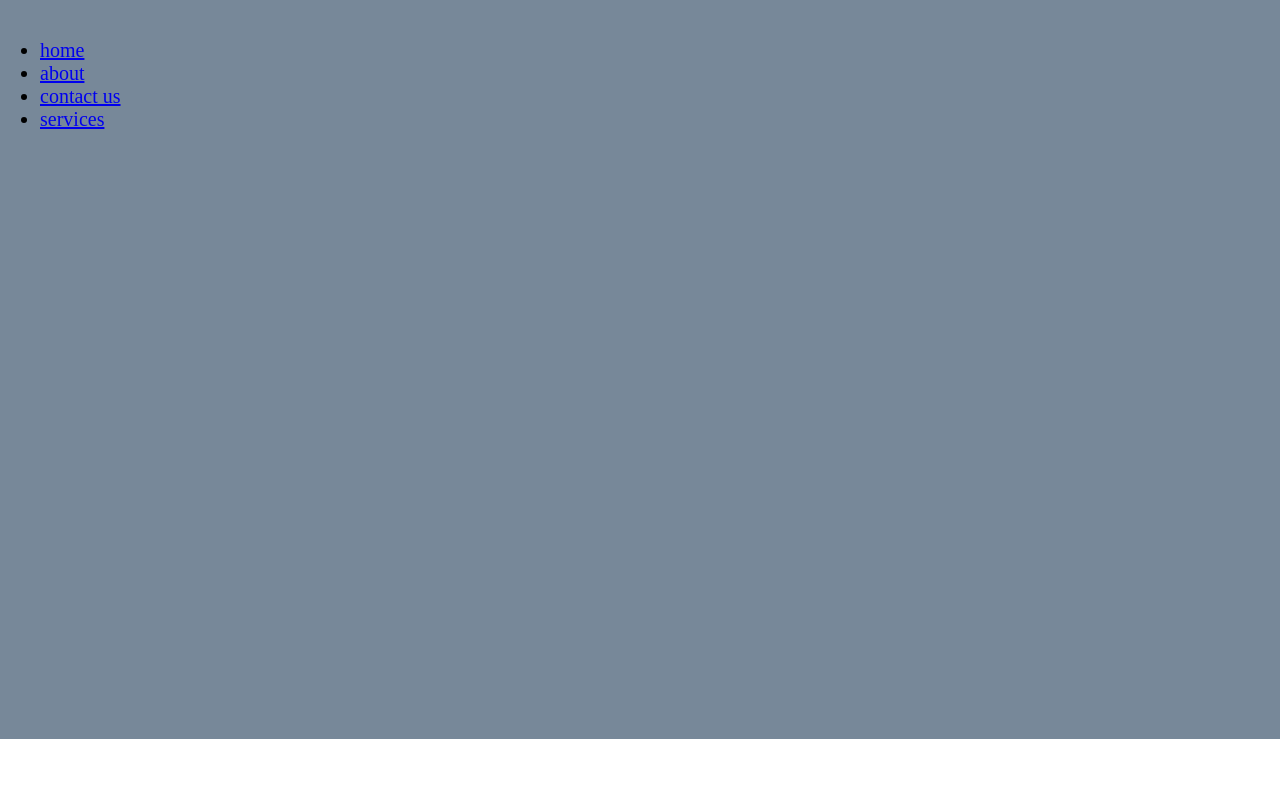
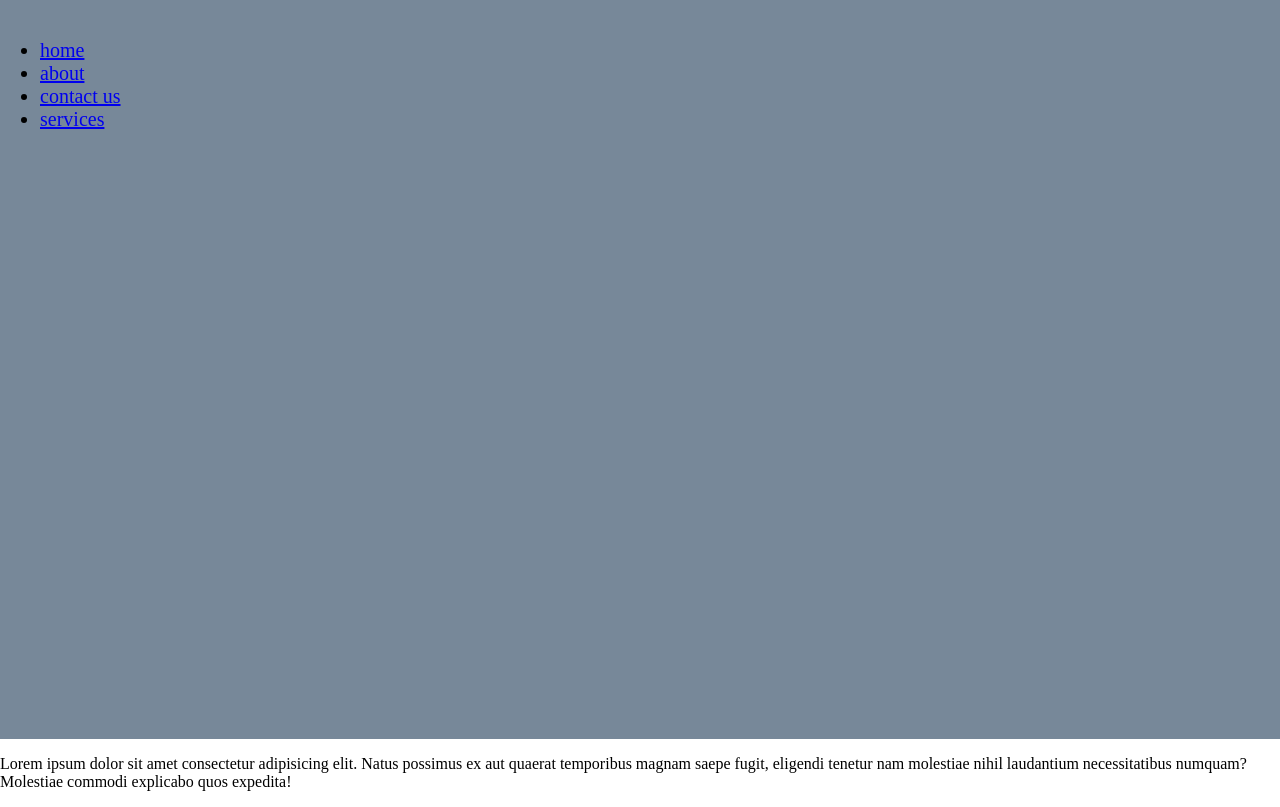
Before and after one commit to muhammad108/links-web, a plain HTML site: page about.html in a window 1280 px wide. Shown: the part 61-868 px from the top of the page. Before the commit the page ends 800 px from the top, so only its background shows below. Drawn offline with Linux system fonts and the light colour scheme.

Commit message:
adding paragraph in about

```diff
--- a/about.html
+++ b/about.html
@@ -32,6 +32,7 @@
 <body>
     <div class="tea">
     <h1>This is about us page</h1></div>
+    <p>Lorem ipsum dolor sit amet consectetur adipisicing elit. Natus possimus ex aut quaerat temporibus magnam saepe fugit, eligendi tenetur nam molestiae nihil laudantium necessitatibus numquam? Molestiae commodi explicabo quos expedita!</p>
 
     <ul class="fry">
         <li><a href="./index.html">home</a></li>
```
